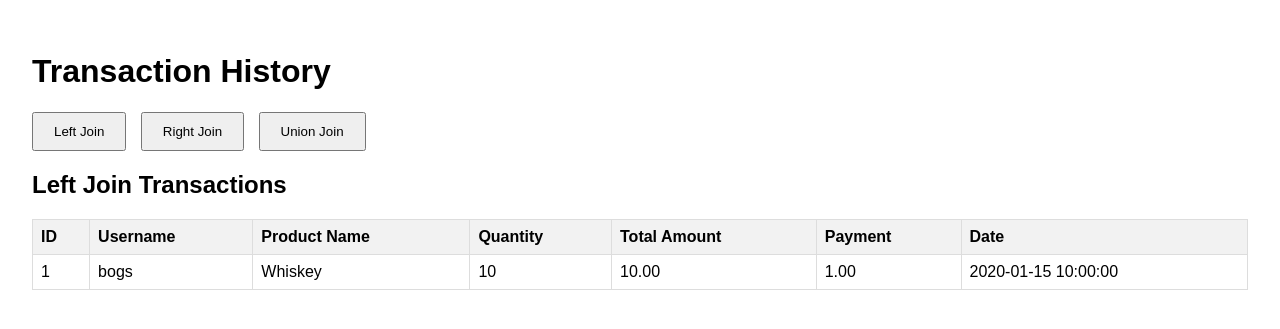
After one commit to Beazel17/DatabaseMidExam, a PHP site: page /history.php in a window 1280 px wide. The commit adds this page. Shown: the top 329 px of the page. Run offline with PHP 8.4, Linux system fonts and the light colour scheme; data comes from the database, SQL or seed files in the repository; tables that the repository leaves empty hold one stand-in row (values such as "Sample post").

Commit message:
history page show join

```diff
--- /dev/null
+++ b/history.php
@@ -0,0 +1,181 @@
+<?php
+include 'config.php'; // Include your database connection file
+
+// Fetch transactions for Left Join
+function fetchLeftJoinTransactions() {
+    global $pdo;
+    $stmt = $pdo->query("SELECT t.id, u.username, p.name AS product_name, t.quantity, t.total_amount, t.payment, t.created_at
+                          FROM transactions t
+                          LEFT JOIN users u ON t.user_id = u.id
+                          LEFT JOIN products p ON t.product_id = p.id");
+    return $stmt->fetchAll(PDO::FETCH_ASSOC);
+}
+
+// Fetch transactions for Right Join
+function fetchRightJoinTransactions() {
+    global $pdo;
+    $stmt = $pdo->query("SELECT t.id, u.username, p.name AS product_name, t.quantity, t.total_amount, t.payment, t.created_at
+                          FROM transactions t
+                          RIGHT JOIN users u ON t.user_id = u.id
+                          RIGHT JOIN products p ON t.product_id = p.id");
+    return $stmt->fetchAll(PDO::FETCH_ASSOC);
+}
+
+// Fetch transactions for Union Join
+function fetchUnionTransactions() {
+    global $pdo;
+    $stmt = $pdo->query("SELECT t.id AS transaction_id, u.username, t.total_amount
+                          FROM transactions t
+                          JOIN users u ON t.user_id = u.id
+                          UNION
+                          SELECT NULL, u.username, NULL
+                          FROM users u");
+    return $stmt->fetchAll(PDO::FETCH_ASSOC);
+}
+
+$leftJoinTransactions = fetchLeftJoinTransactions();
+$rightJoinTransactions = fetchRightJoinTransactions();
+$unionTransactions = fetchUnionTransactions();
+?>
+
+<!DOCTYPE html>
+<html lang="en">
+<head>
+    <meta charset="UTF-8">
+    <meta name="viewport" content="width=device-width, initial-scale=1.0">
+    <title>Transaction History</title>
+    <style>
+        body {
+            font-family: Arial, sans-serif;
+            margin: 0;
+            padding: 0;
+        }
+        .container {
+            padding: 2em;
+        }
+        .button-container {
+            margin-bottom: 20px;
+        }
+        button {
+            margin-right: 10px;
+            padding: 10px 20px;
+            cursor: pointer;
+        }
+        table {
+            width: 100%;
+            border-collapse: collapse;
+            margin-top: 20px;
+        }
+        th, td {
+            border: 1px solid #ddd;
+            padding: 8px;
+            text-align: left;
+        }
+        th {
+            background-color: #f2f2f2;
+        }
+        .hidden {
+            display: none;
+        }
+    </style>
+</head>
+<body>
+
+<div class="container">
+    <h1>Transaction History</h1>
+    <div class="button-container">
+        <button onclick="showTable('leftJoin')">Left Join</button>
+        <button onclick="showTable('rightJoin')">Right Join</button>
+        <button onclick="showTable('unionJoin')">Union Join</button>
+    </div>
+
+    <!-- Table for Left Join -->
+    <div id="leftJoin" class="table-container">
+        <h2>Left Join Transactions</h2>
+        <table>
+            <tr>
+                <th>ID</th>
+                <th>Username</th>
+                <th>Product Name</th>
+                <th>Quantity</th>
+                <th>Total Amount</th>
+                <th>Payment</th>
+                <th>Date</th>
+            </tr>
+            <?php foreach ($leftJoinTransactions as $transaction): ?>
+                <tr>
+                    <td><?php echo $transaction['id']; ?></td>
+                    <td><?php echo $transaction['username'] ?? 'N/A'; ?></td>
+                    <td><?php echo $transaction['product_name'] ?? 'N/A'; ?></td>
+                    <td><?php echo $transaction['quantity']; ?></td>
+                    <td><?php echo $transaction['total_amount']; ?></td>
+                    <td><?php echo $transaction['payment']; ?></td>
+                    <td><?php echo $transaction['created_at']; ?></td>
+                </tr>
+            <?php endforeach; ?>
+        </table>
+    </div>
+
+    <!-- Table for Right Join -->
+    <div id="rightJoin" class="table-container hidden">
+        <h2>Right Join Transactions</h2>
+        <table>
+            <tr>
+                <th>ID</th>
+                <th>Username</th>
+                <th>Product Name</th>
+                <th>Quantity</th>
+                <th>Total Amount</th>
+                <th>Payment</th>
+                <th>Date</th>
+            </tr>
+            <?php foreach ($rightJoinTransactions as $transaction): ?>
+                <tr>
+                    <td><?php echo $transaction['id']; ?></td>
+                    <td><?php echo $transaction['username'] ?? 'N/A'; ?></td>
+                    <td><?php echo $transaction['product_name'] ?? 'N/A'; ?></td>
+                    <td><?php echo $transaction['quantity']; ?></td>
+                    <td><?php echo $transaction['total_amount']; ?></td>
+                    <td><?php echo $transaction['payment']; ?></td>
+                    <td><?php echo $transaction['created_at']; ?></td>
+                </tr>
+            <?php endforeach; ?>
+        </table>
+    </div>
+
+    <!-- Table for Union Join -->
+    <div id="unionJoin" class="table-container hidden">
+        <h2>Union Join Transactions</h2>
+        <table>
+            <tr>
+                <th>Transaction ID</th>
+                <th>Username</th>
+                <th>Total Amount</th>
+            </tr>
+            <?php foreach ($unionTransactions as $transaction): ?>
+                <tr>
+                    <td><?php echo $transaction['transaction_id'] ?? 'N/A'; ?></td>
+                    <td><?php echo $transaction['username']; ?></td>
+                    <td><?php echo $transaction['total_amount'] ?? 'N/A'; ?></td>
+                </tr>
+            <?php endforeach; ?>
+        </table>
+    </div>
+</div>
+
+<script>
+    function showTable(tableName) {
+        // Hide all table containers
+        const tables = document.querySelectorAll('.table-container');
+        tables.forEach(table => table.classList.add('hidden'));
+
+        // Show the selected table
+        document.getElementById(tableName).classList.remove('hidden');
+    }
+
+    // Show the left join table by default
+    showTable('leftJoin');
+</script>
+
+</body>
+</html>
```
Also changed, not shown: dashboard.php (+119 -116 lines), process_transaction.php (added, +55 -0 lines), join_view.php (deleted).
